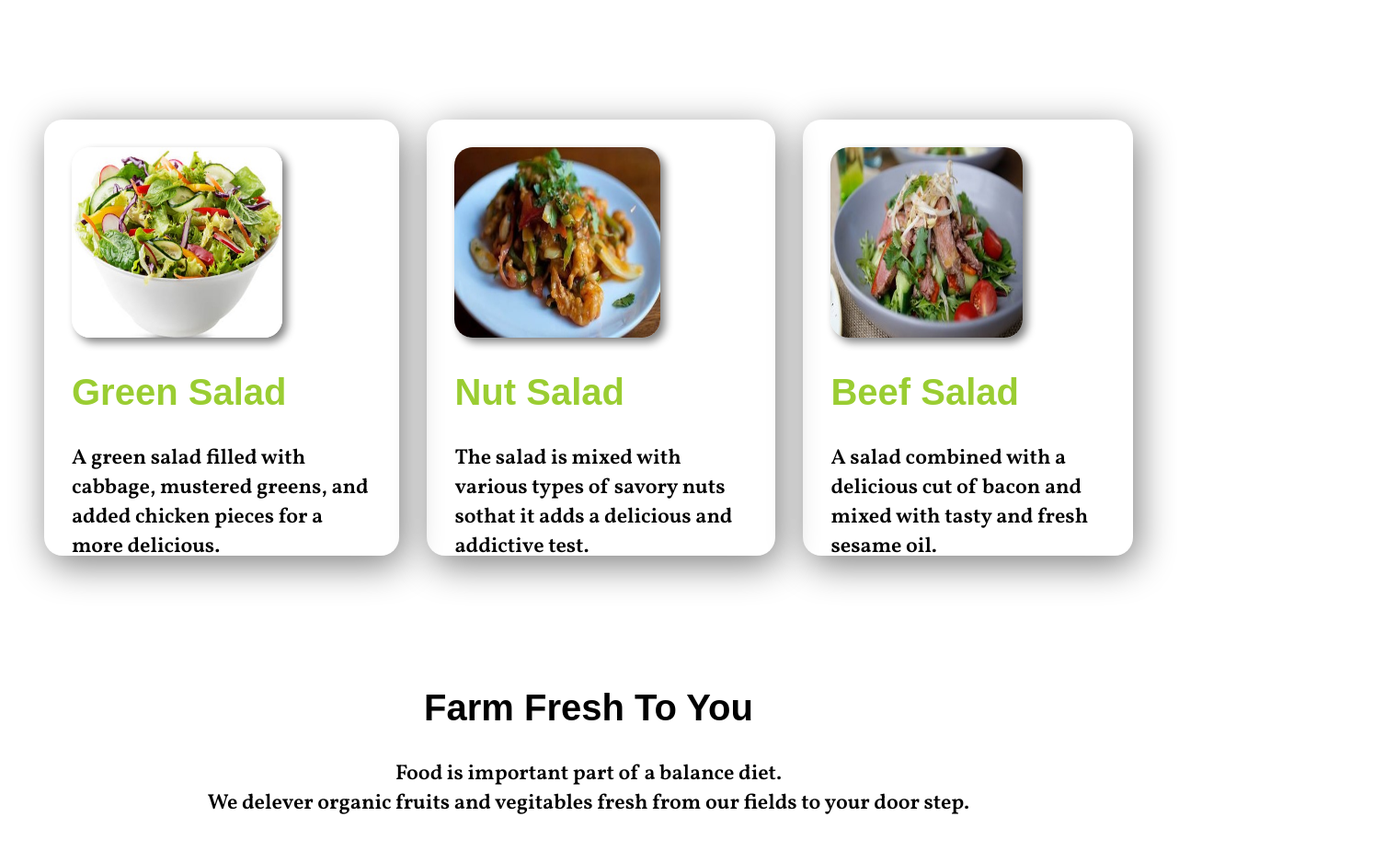
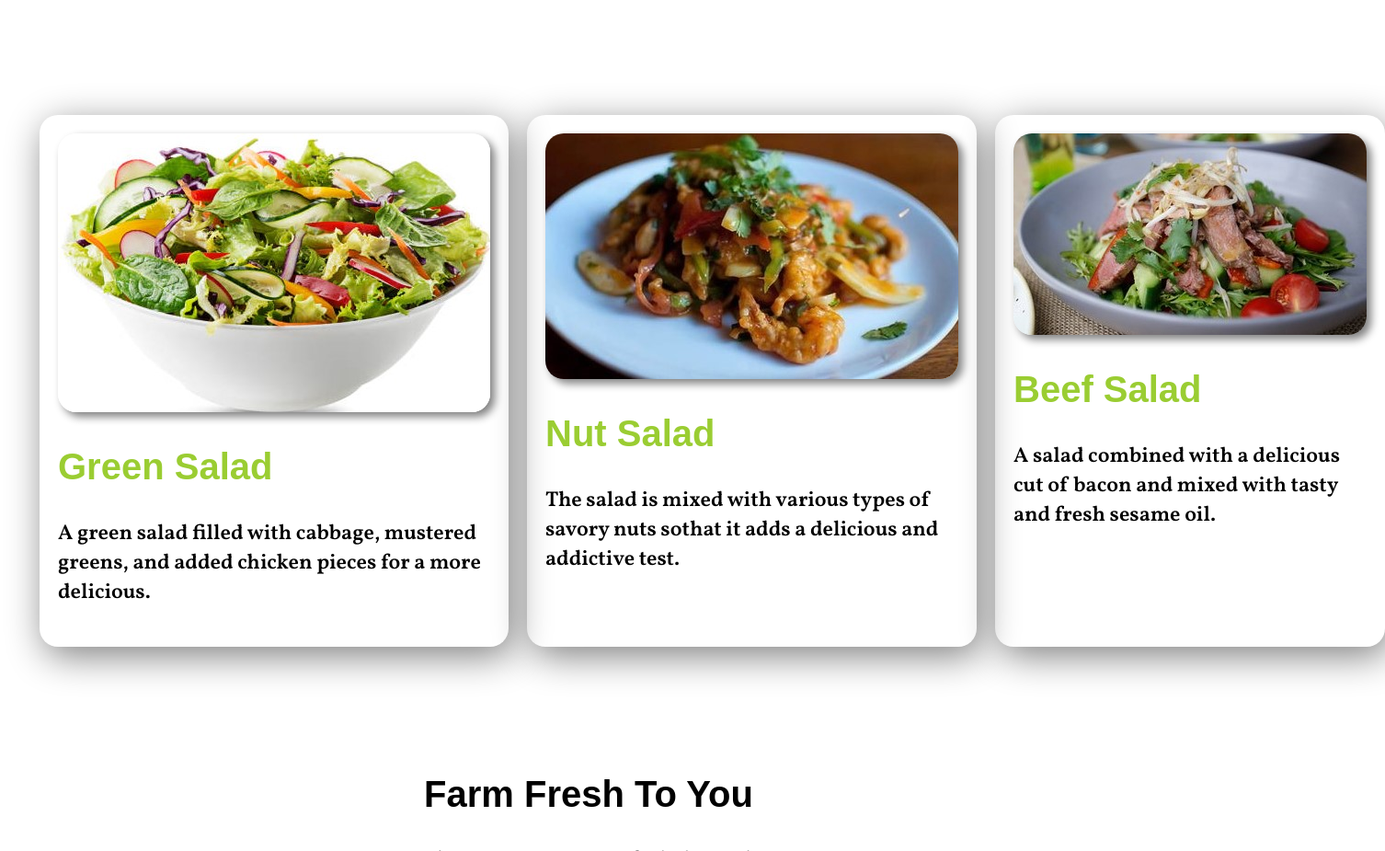
Before and after one commit to raunaqrichi/healthy-eats, a plain HTML site: page index.html in a window 1280 px wide. Shown: the part 1212-2137 px from the top of the page at 92% size, 1506 px wide, since content can reach past the window. Drawn offline with Linux system fonts and the light colour scheme; a web font is replaced by a local one.

Commit message:
style added

```diff
--- a/style.css
+++ b/style.css
@@ -39,14 +39,12 @@ div{
     padding: 70px;
 }
 .salad{
-    margin: 15px;
-    padding: 30px;
+    margin: 10px;
+    padding: 20px;
     border-radius: 20px;
     box-shadow: 5px 10px 40px gray;
 }
 .salad img{
-    width: 70%;
-    height: 50%;
     border-radius: 20px;
     box-shadow: 5px 5px 10px gray;
 
```
